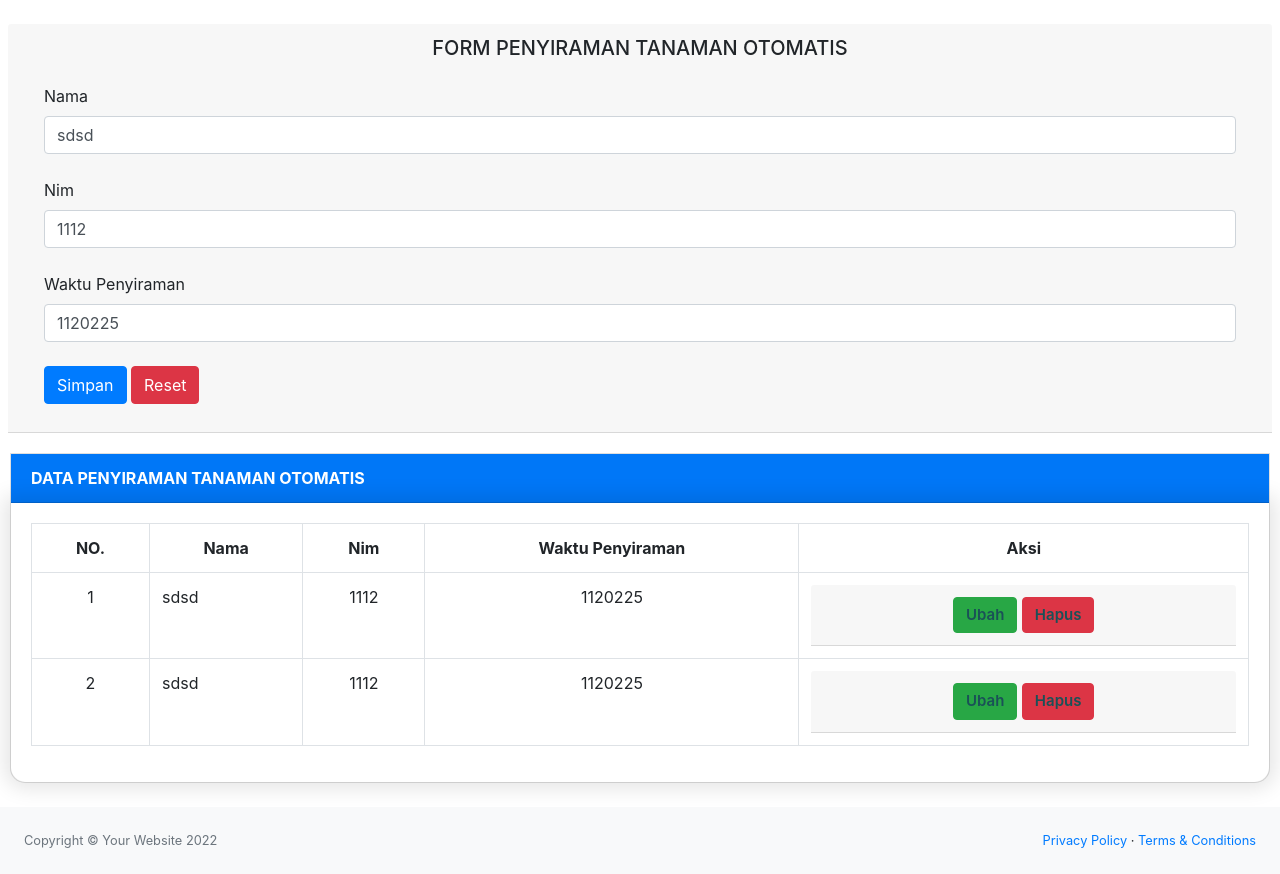
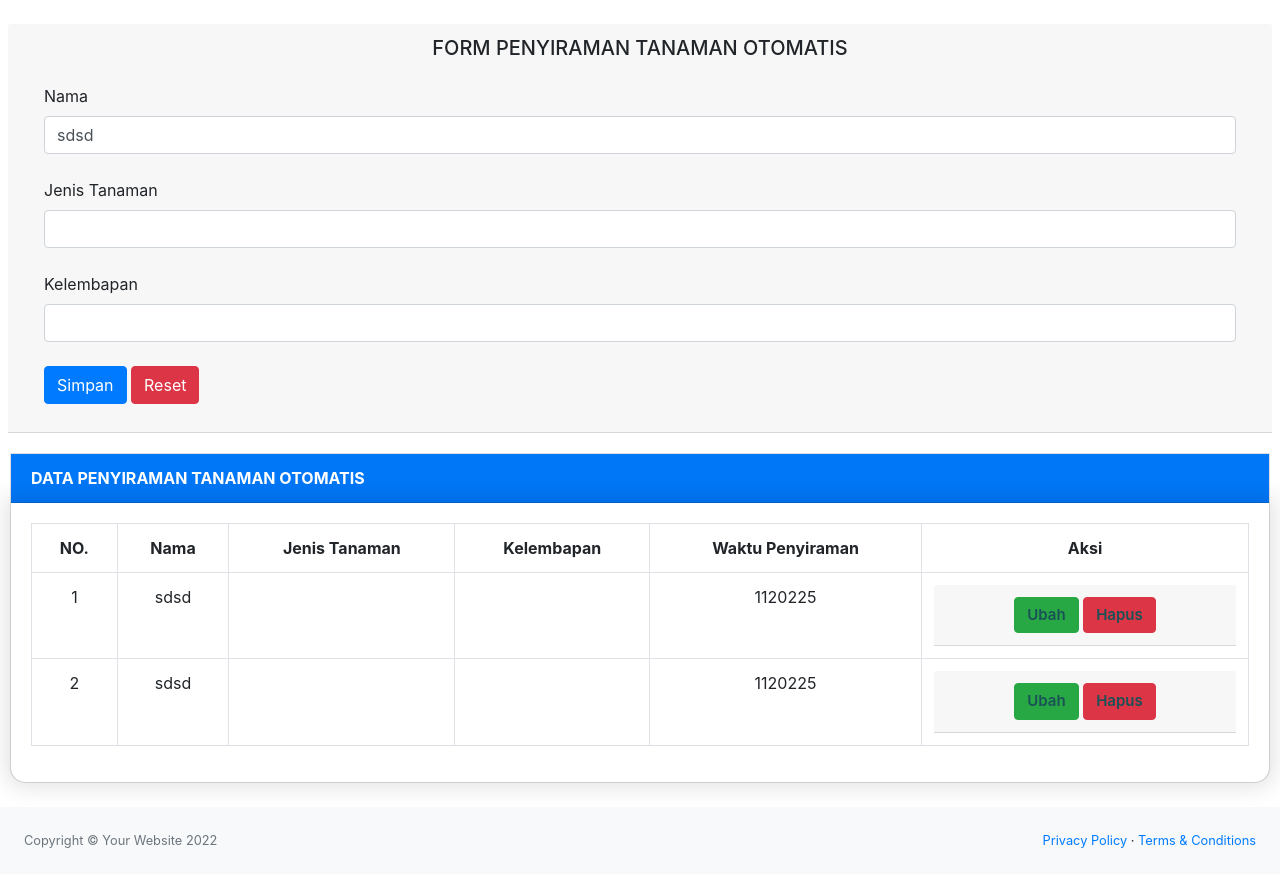
Before and after one commit to Rijal17/Belajar-CRUD, a PHP site: page /edit.php?id=8 in a window 1280 px wide. Run offline with PHP 8.4, Linux system fonts and the light colour scheme; data comes from the database, SQL or seed files in the repository; data that the repository does not hold is empty; some libraries are stand-ins or nearby versions.

Commit message:
Memperbarui isi file edit, function dan home

```diff
--- a/edit.php
+++ b/edit.php
@@ -40,12 +40,12 @@ if (mysqli_num_rows($sql) == 0) {
                     <input type="text" name="nama" class="form-control" require value="<?= $data['nama'] ?>">
                     <br>
 
-                    <label for="nim">Nim</label>
-                    <input type="text" name="nim" class="form-control" require value="<?= $data['nim'] ?>">
+                    <label for="jenis_tanaman">Jenis Tanaman</label>
+                    <input type="text" name="jenis_tanaman" class="form-control" require value="<?= $data['jenis_tanaman'] ?>">
                     <br>
 
-                    <label for="waktu">Waktu Penyiraman</label>
-                    <input type="text" name="waktu" class="form-control" require value="<?= $data['waktu'] ?>">
+                    <label for="kelembapan">Kelembapan</label>
+                    <input type="text" name="kelembapan" class="form-control" require value="<?= $data['kelembapan'] ?>">
                     <br>
 
                     <button type="submit" class="btn btn-primary" name="simpan" onclick="return confirm('Apakah Ingin Menambahkan ?');">Simpan</button>
@@ -69,7 +69,8 @@ if (mysqli_num_rows($sql) == 0) {
                                         <tr align="center">
                                             <th>NO. </th>
                                             <th>Nama</th>
-                                            <th>Nim</th>
+                                            <th>Jenis Tanaman</th>
+                                            <th>Kelembapan</th>
                                             <th>Waktu Penyiraman</th>
                                             <th>Aksi</th>
                                         </tr>
@@ -84,8 +85,9 @@ if (mysqli_num_rows($sql) == 0) {
                                         ?>
                                     <tr>
                                         <td align="center"><?= $a ?></td>
-                                        <td><?= $data['nama'] ?></td>
-                                        <td align="center"><?= $data['nim'] ?></td>
+                                        <td align="center"><?= $data['nama'] ?></td>
+                                        <td align="center"><?= $data['jenis_tanaman'] ?></td>
+                                        <td align="center"><?= $data['kelembapan'] ?></td>
                                         <td align="center"><?= $data['waktu'] ?></td>
                                         <td>
                                             <div class="card-header-1" align="center">
--- a/function.php
+++ b/function.php
@@ -3,9 +3,9 @@ function add(){
     if (isset($_POST)) {
         include 'koneksi.php';
         $nama = htmlspecialchars($_POST['nama']);
-        $nim = htmlspecialchars($_POST['nim']);
-        $waktu = date('now');
-        $query = "INSERT INTO mid_test (id, nama, nim, waktu) VALUES('','$nama', '$nim', now())";
+        $jenis_tanaman = htmlspecialchars($_POST['jenis_tanaman']);
+        $kelembapan = htmlspecialchars($_POST['kelembapan']);
+        $query = "INSERT INTO mid_test (id, nama, jenis_tanaman, kelembapan, waktu) VALUES('', '$nama', '$jenis_tanaman', '$kelembapan', now())";
         $sql = mysqli_query($conn, $query);
             if ($sql) {
                 echo
@@ -38,9 +38,9 @@ function edit(){
     error_reporting(E_ALL ^ (E_NOTICE | E_WARNING));
     $id = $_POST['id'];
     $nama = htmlspecialchars($_POST['nama']);
-    $nim = htmlspecialchars($_POST['nim']);
-    $waktu = htmlspecialchars($_POST['waktu']);
-        $query = "UPDATE mid_test SET nama='$nama', nim='$nim', waktu='$waktu' WHERE id='$id'";
+    $jenis_tanaman = htmlspecialchars($_POST['jenis_tanaman']);
+    $kelembapan = htmlspecialchars($_POST['kelembapan']);
+        $query = "UPDATE mid_test SET nama='$nama', jenis_tanaman='$jenis_tanaman', kelembapan='$kelembapan', waktu=now() WHERE id='$id'";
         $sql = mysqli_query($conn, $query);
         if ($sql) {
 
@@ -63,7 +63,6 @@ function edit(){
 function hapus($id){
     include 'koneksi.php';
     $getOldFile = mysqli_query($conn, "SELECT * FROM mid_test WHERE id=$id");
-    $oldFile = mysqli_fetch_assoc($getOldFile);
     $query = mysqli_query($conn, "DELETE FROM mid_test WHERE id=$id");
     if ($query) {
         return true;
```
Also changed, not shown: home.php (+11 -5 lines).
